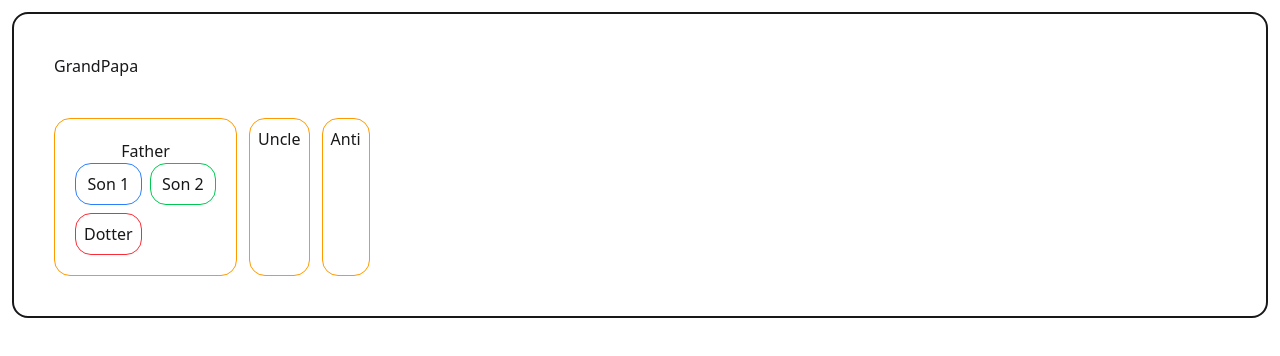
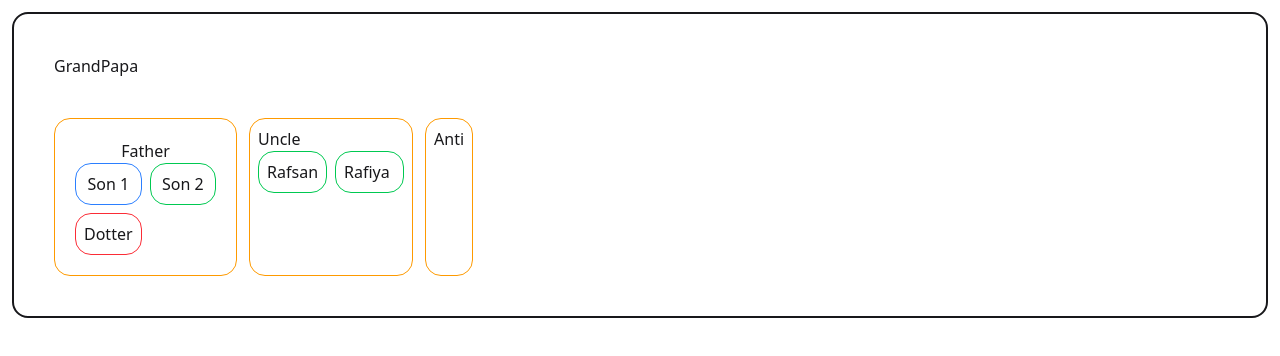
Before and after one commit to sadhin28/Form-master-class, a React (Vite) app: page / in a window 1280 px wide. Shown: the top 356 px of the page. Built offline with nearby package versions, Linux system fonts and the light colour scheme.

Commit message:
add rafsan

```diff
--- /dev/null
+++ b/src/Component/Cousin/Cousin.jsx
@@ -0,0 +1,10 @@
+const Cousin = ({name}) => {
+    return (
+        <div className="">
+
+            <p className="border border-green-500 rounded-2xl p-2">{name}</p>
+        </div>
+    );
+};
+
+export default Cousin;
--- a/src/Component/Uncle/Uncle.jsx
+++ b/src/Component/Uncle/Uncle.jsx
@@ -1,7 +1,13 @@
+import Cousin from "../Cousin/Cousin";
+
 const Uncle = () => {
     return (
         <div  className="border border-amber-500 rounded-2xl p-2">
             <h1>Uncle</h1>
+            <div className="grid grid-cols-2 gap-2">
+                <Cousin name={'Rafsan'}></Cousin>
+                <Cousin name={'Rafiya'}></Cousin>
+            </div>
         </div>
     );
 };
```
